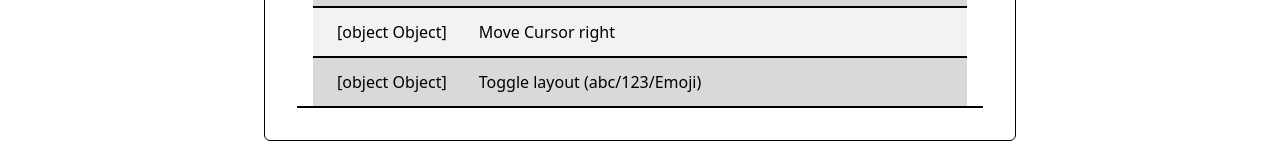
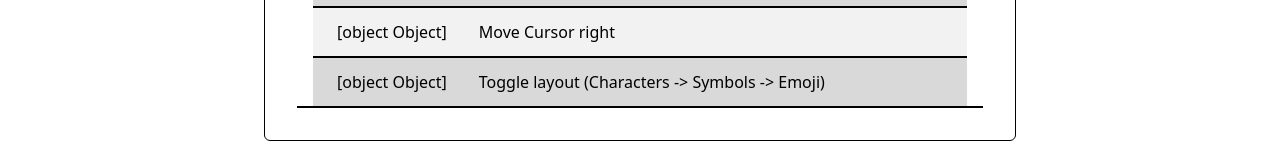
Before and after one commit to nasicha/keyboard, a Nuxt app: page / in a window 1280 px wide. Shown: the part 521-681 px from the top of the page. Built offline with nearby package versions, Linux system fonts and the light colour scheme.

Commit message:
feat: adjusted infotable text

```diff
--- a/components/Molecules/Infotable.vue
+++ b/components/Molecules/Infotable.vue
@@ -47,7 +47,7 @@ const infos = ref<Info[]>();
       icon: 'rb'
     },
     {
-      text: 'Toggle layout (abc/123/Emoji)',
+      text: 'Toggle layout (Characters -> Symbols -> Emoji)',
       icon: 'lt'
     },
 
```
